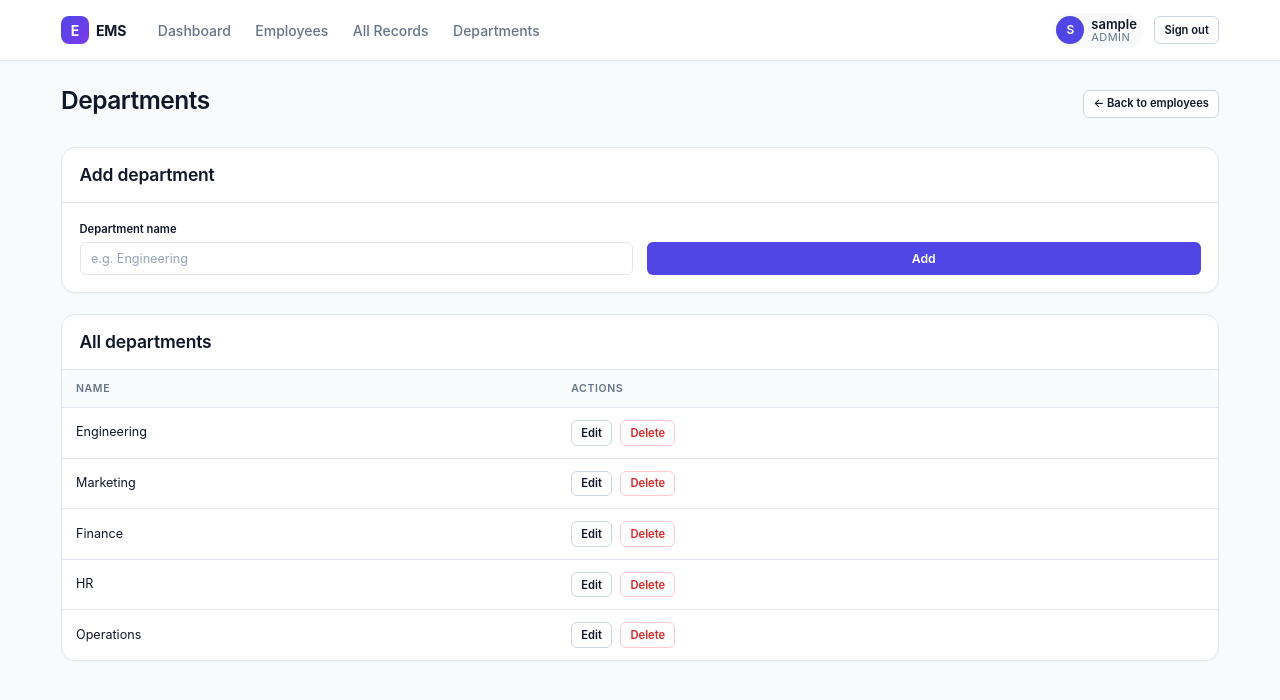
After one commit to Axxelium/ITP2-Final-exam, a Flask app: page /admin/departments in a window 1280 px wide. The commit adds this page. Shown: the top 700 px of the page. Run offline with Flask 3, Linux system fonts and the light colour scheme; the visitor is signed in with stand-in values (Sample User, id 1).

Commit message:
Апдейт

```diff
--- a/admin-panel/config.py
+++ b/admin-panel/config.py
@@ -5,5 +5,6 @@ class Config:
     CHAT_ID    = 'your-chat-id'
     DEBUG      = True
 
-    USERS_JSON   = f'{DB_PATH}/users.json'
-    RECORDS_JSON = f'{DB_PATH}/records.json'
+    USERS_JSON       = f'{DB_PATH}/users.json'
+    RECORDS_JSON     = f'{DB_PATH}/records.json'
+    DEPARTMENTS_JSON = f'{DB_PATH}/departments.json'
--- a/admin-panel/controllers/admin.py
+++ b/admin-panel/controllers/admin.py
@@ -2,17 +2,19 @@ import uuid
 from datetime import datetime
 
 from flask import (Blueprint, render_template, request,
-                   session, redirect, url_for, flash, abort, jsonify)
+                   session, redirect, url_for, flash, jsonify)
 
 from config               import Config
 from models.user          import User
+from models.record        import Record
 from services.db_service  import DatabaseService
 from services.bot_service import BotService
 from decorators           import login_required
 
 admin_bp = Blueprint('admin', __name__, url_prefix='/admin')
 
-db  = DatabaseService(Config.USERS_JSON, Config.RECORDS_JSON)
+db  = DatabaseService(Config.USERS_JSON, Config.RECORDS_JSON,
+                      Config.DEPARTMENTS_JSON)
 bot = BotService()
 
 PER_PAGE = 10
@@ -23,20 +25,23 @@ PER_PAGE = 10
 def dashboard():
     users   = db.get_all_users()
     records = db.get_all_records()
-
     recent_users = sorted(users, key=lambda u: u.created_at, reverse=True)[:5]
-
     return render_template('admin/dashboard.html',
                            total_users   = len(users),
                            total_records = len(records),
                            recent_users  = recent_users)
 
 
+# ── Users ─────────────────────────────────────────────────────
+
 @admin_bp.route('/users')
 @login_required(role='admin')
 def users():
-    all_users = db.get_all_users()
-    return render_template('admin/users.html', users=all_users)
+    all_users   = db.get_all_users()
+    departments = db.get_all_departments()
+    return render_template('admin/users.html',
+                           users=all_users,
+                           departments=departments)
 
 
 @admin_bp.route('/users/search')
@@ -44,12 +49,10 @@ def users():
 def users_search():
     query     = request.args.get('q', '').strip().lower()
     all_users = db.get_all_users()
-
     if query:
         all_users = [u for u in all_users
                      if query in u.username.lower()
                      or query in u.role.lower()]
-
     return jsonify([u.to_dict() for u in all_users])
 
 
@@ -61,11 +64,11 @@ def users_create():
     role     = request.form.get('role', 'user')
 
     if len(username) < 3 or len(password) < 6:
-        flash('Login minimally - 3 characters, password minimally - 6 characters', 'error')
+        flash('Username min 3 chars, password min 6 chars', 'error')
         return redirect(url_for('admin.users'))
 
     if db.get_user_by_username(username):
-        flash('Employees with that name is exist', 'error')
+        flash('Username already taken', 'error')
         return redirect(url_for('admin.users'))
 
     if role not in ('admin', 'user'):
@@ -80,28 +83,9 @@ def users_create():
     )
     db.save_user(user)
     bot.notify_new_user(username)
-
-    flash(f'Employees {username} created', 'success')
+    flash(f'Employee {username} created', 'success')
     return redirect(url_for('admin.users'))
 
-
-@admin_bp.route('/users/delete/<user_id>', methods=['POST'])
-@login_required(role='admin')
-def users_delete(user_id):
-    if user_id == session.get('user_id'):
-        flash('You cant delete yourself', 'error')
-        return redirect(url_for('admin.users'))
-
-    db.delete_records_by_user(user_id)
-    deleted = db.delete_user(user_id)
-
-    if deleted:
-        bot.notify_admin_action('delete_user', f'user_id={user_id}')
-        flash('Employee and his records deleted', 'success')
-    else:
-        flash('Employee not found', 'error')
-
-    return redirect(url_for('admin.users'))
 
 @admin_bp.route('/users/edit/<user_id>', methods=['POST'])
 @login_required(role='admin')
@@ -113,6 +97,8 @@ def users_edit(user_id):
 
     new_username = request.form.get('username', '').strip()
     new_role     = request.form.get('role', 'user')
+    new_dept     = request.form.get('department', '').strip()
+    salary_str   = request.form.get('salary', '').strip()
 
     if len(new_username) < 3:
         flash('Username must be at least 3 characters', 'error')
@@ -123,14 +109,48 @@ def users_edit(user_id):
         flash('Username already taken', 'error')
         return redirect(url_for('admin.users'))
 
-    user.username = new_username
-    user.role     = new_role
+    user.username   = new_username
+    user.role       = new_role
+    user.department = new_dept
+
+    if salary_str:
+        try:
+            salary = int(salary_str)
+            if 1 <= salary <= 50_000_000:
+                user.salary = salary
+            else:
+                flash('Salary must be between 1 and 50,000,000', 'error')
+                return redirect(url_for('admin.users'))
+        except ValueError:
+            flash('Salary must be a number', 'error')
+            return redirect(url_for('admin.users'))
+
     db.update_user(user)
-
-    bot.notify_admin_action('edit_user', f'user_id={user_id} new_username={new_username}')
-    flash(f'User {new_username} updated successfully', 'success')
+    bot.notify_admin_action('edit_user', f'user_id={user_id}')
+    flash(f'Employee {new_username} updated', 'success')
     return redirect(url_for('admin.users'))
 
+
+@admin_bp.route('/users/delete/<user_id>', methods=['POST'])
+@login_required(role='admin')
+def users_delete(user_id):
+    if user_id == session.get('user_id'):
+        flash("You can't delete yourself", 'error')
+        return redirect(url_for('admin.users'))
+
+    db.delete_records_by_user(user_id)
+    deleted = db.delete_user(user_id)
+
+    if deleted:
+        bot.notify_admin_action('delete_user', f'user_id={user_id}')
+        flash('Employee deleted', 'success')
+    else:
+        flash('Employee not found', 'error')
+
+    return redirect(url_for('admin.users'))
+
+
+# ── Records (admin) ────────────────────────────────────────────
 
 @admin_bp.route('/data')
 @login_required(role='admin')
@@ -138,12 +158,12 @@ def data():
     all_records = db.get_all_records()
     all_users   = {u.id: u.username for u in db.get_all_users()}
 
-    page     = request.args.get('page', 1, type=int)
-    total    = len(all_records)
-    pages    = max(1, (total + PER_PAGE - 1) // PER_PAGE)
-    page     = max(1, min(page, pages))
-    start    = (page - 1) * PER_PAGE
-    records  = all_records[start:start + PER_PAGE]
+    page    = request.args.get('page', 1, type=int)
+    total   = len(all_records)
+    pages   = max(1, (total + PER_PAGE - 1) // PER_PAGE)
+    page    = max(1, min(page, pages))
+    start   = (page - 1) * PER_PAGE
+    records = all_records[start:start + PER_PAGE]
 
     return render_template('admin/data.html',
                            records   = records,
@@ -151,3 +171,47 @@ def data():
                            page      = page,
                            pages     = pages,
                            total     = total)
+
+
+# ── Departments ────────────────────────────────────────────────
+
+@admin_bp.route('/departments')
+@login_required(role='admin')
+def departments():
+    depts = db.get_all_departments()
+    return render_template('admin/departments.html', departments=depts)
+
+
+@admin_bp.route('/departments/create', methods=['POST'])
+@login_required(role='admin')
+def departments_create():
+    name = request.form.get('name', '').strip()
+    if not name:
+        flash('Department name is required', 'error')
+        return redirect(url_for('admin.departments'))
+
+    dept = {'id': str(uuid.uuid4()), 'name': name}
+    db.save_department(dept)
+    flash(f'Department "{name}" created', 'success')
+    return redirect(url_for('admin.departments'))
+
+
+@admin_bp.route('/departments/edit/<dept_id>', methods=['POST'])
+@login_required(role='admin')
+def departments_edit(dept_id):
+    name = request.form.get('name', '').strip()
+    if not name:
+        flash('Department name is required', 'error')
+        return redirect(url_for('admin.departments'))
+
+    db.update_department(dept_id, name)
+    flash('Department updated', 'success')
+    return redirect(url_for('admin.departments'))
+
+
+@admin_bp.route('/departments/delete/<dept_id>', methods=['POST'])
+@login_required(role='admin')
+def departments_delete(dept_id):
+    db.delete_department(dept_id)
+    flash('Department deleted', 'success')
+    return redirect(url_for('admin.departments'))
--- /dev/null
+++ b/admin-panel/data/departments.json
@@ -0,0 +1,7 @@
+[
+  {"id": "1", "name": "Engineering"},
+  {"id": "2", "name": "Marketing"},
+  {"id": "3", "name": "Finance"},
+  {"id": "4", "name": "HR"},
+  {"id": "5", "name": "Operations"}
+]
--- /dev/null
+++ b/admin-panel/templates/admin/departments.html
@@ -0,0 +1,103 @@
+{% extends 'base.html' %}
+{% block title %}Departments{% endblock %}
+
+{% block content %}
+<div class="page-header">
+  <h1>Departments</h1>
+  <a href="{{ url_for('admin.users') }}" class="btn btn-secondary btn-sm">← Back to employees</a>
+</div>
+
+<div class="card" style="margin-bottom:1.5rem">
+  <div class="card-header"><h2>Add department</h2></div>
+  <div class="card-body">
+    <form method="POST" action="{{ url_for('admin.departments_create') }}">
+      <div class="form-grid">
+        <div class="form-group">
+          <label>Department name</label>
+          <input type="text" name="name" placeholder="e.g. Engineering" required>
+        </div>
+        <div class="form-group" style="justify-content:flex-end">
+          <label>&nbsp;</label>
+          <button type="submit" class="btn btn-primary">Add</button>
+        </div>
+      </div>
+    </form>
+  </div>
+</div>
+
+<div class="card">
+  <div class="card-header"><h2>All departments</h2></div>
+  <div class="table-wrap">
+    {% if departments %}
+    <table class="data-table">
+      <thead>
+        <tr>
+          <th>Name</th>
+          <th>Actions</th>
+        </tr>
+      </thead>
+      <tbody>
+        {% for dept in departments %}
+        <tr>
+          <td>{{ dept.name }}</td>
+          <td>
+            <div class="toolbar">
+              <button class="btn btn-secondary btn-sm"
+                      onclick="openDeptEdit('{{ dept.id }}', '{{ dept.name }}')">
+                Edit
+              </button>
+              <form method="POST"
+                    action="{{ url_for('admin.departments_delete', dept_id=dept.id) }}"
+                    class="delete-form">
+                <button type="submit" class="btn btn-danger btn-sm">Delete</button>
+              </form>
+            </div>
+          </td>
+        </tr>
+        {% endfor %}
+      </tbody>
+    </table>
+    {% else %}
+    <div style="padding:2rem;text-align:center;color:var(--text-muted)">
+      No departments yet.
+    </div>
+    {% endif %}
+  </div>
+</div>
+{% endblock %}
+
+{% block modals %}
+<div class="modal-overlay" id="dept-edit-modal">
+  <div class="modal-box">
+    <div class="modal-header">
+      <h2>Edit department</h2>
+      <button class="modal-close" onclick="closeDeptEdit()">✕</button>
+    </div>
+    <form method="POST" id="dept-edit-form" action="">
+      <div class="form-group" style="margin-bottom:1.25rem">
+        <label>Department name</label>
+        <input type="text" name="name" id="dept-edit-name" required>
+      </div>
+      <div class="toolbar" style="justify-content:flex-end">
+        <button type="button" class="btn btn-secondary"
+                onclick="closeDeptEdit()">Cancel</button>
+        <button type="submit" class="btn btn-primary">Save</button>
+      </div>
+    </form>
+  </div>
+</div>
+
+<script>
+function openDeptEdit(id, name) {
+  document.getElementById('dept-edit-form').action = '/admin/departments/edit/' + id;
+  document.getElementById('dept-edit-name').value  = name;
+  document.getElementById('dept-edit-modal').classList.add('open');
+}
+function closeDeptEdit() {
+  document.getElementById('dept-edit-modal').classList.remove('open');
+}
+document.getElementById('dept-edit-modal').addEventListener('click', function(e) {
+  if (e.target === this) closeDeptEdit();
+});
+</script>
+{% endblock %}
--- a/admin-panel/templates/base.html
+++ b/admin-panel/templates/base.html
@@ -62,6 +62,7 @@
         <li><a href="{{ url_for('admin.dashboard') }}">Dashboard</a></li>
         <li><a href="{{ url_for('admin.users') }}">Employees</a></li>
         <li><a href="{{ url_for('admin.data') }}">All Records</a></li>
+        <li><a href="{{ url_for('admin.departments') }}">Departments</a></li>
       {% else %}
         <li><a href="{{ url_for('user.dashboard') }}">My Records</a></li>
         <li><a href="{{ url_for('user.profile') }}">Profile</a></li>
```
Also changed, not shown: admin-panel/controllers/user.py (+12 -52 lines), admin-panel/models/user.py (+8 -4 lines), admin-panel/services/db_service.py (+63 -7 lines), admin-panel/templates/admin/users.html (+38 -9 lines), admin-panel/templates/user/dashboard.html (+2 -71 lines), admin-panel/templates/user/profile.html (+57 -5 lines).
